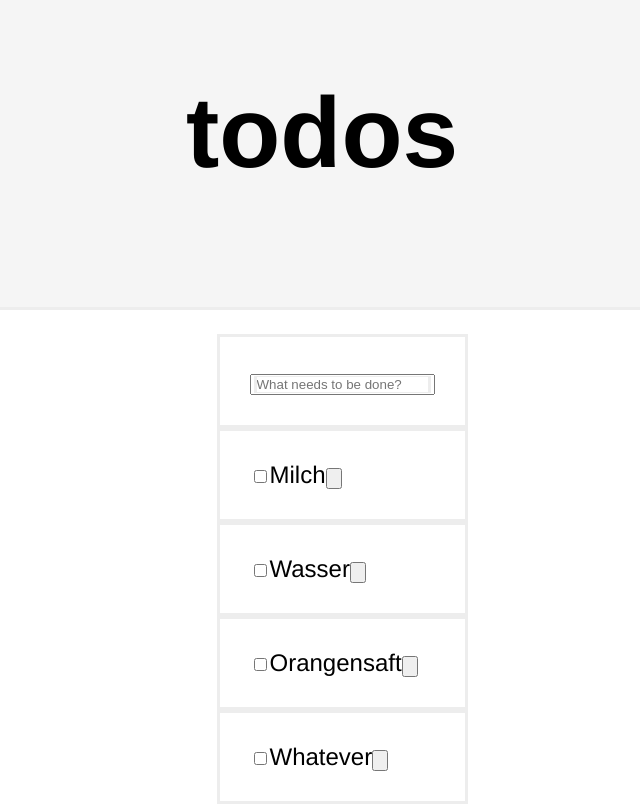
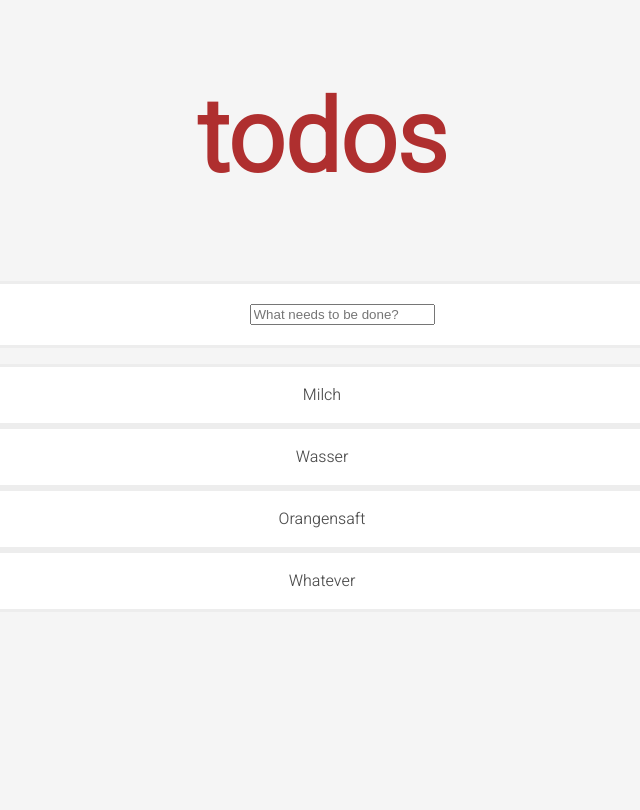
Before and after one commit to killer-r2d2/dev1920todo, a plain HTML site: page index.html in a window 1280 px wide. Shown: the whole page, without its empty margins (318-958 px from the left). Drawn offline with Linux system fonts and the light colour scheme.

Commit message:
Neuer Aufbau CSS und HTML

```diff
--- a/index.html
+++ b/index.html
@@ -6,6 +6,7 @@
     <meta http-equiv="X-UA-Compatible" content="ie=edge">
     <title>todos</title>
     <link rel="stylesheet" href="todoprojekt.css" type="text/css">
+    <link href="https://fonts.googleapis.com/css?family=Heebo:300&display=swap" rel="stylesheet">
  </head>
 <body>
 
@@ -18,12 +19,14 @@
 <!--main-->
 
 <main>
-    <ul>
-        <li><input placeholder="What needs to be done?"></li>
-        <li><input type="checkbox">Milch<input type="button"></li>
-        <li><input type="checkbox">Wasser<input type="button"></li>
-        <li><input type="checkbox">Orangensaft<input type="button"></li>
-        <li><input type="checkbox">Whatever<input type="button"></li>
+
+    <div class="li__placeholder"><input typ="text" placeholder="What needs to be done?"></div>
+
+    <ul class="ul__list">
+        <li input type="checkbox" id="A"><label for="A"></label><p>Milch</p><div class="redcross"></div></li>
+        <li input type="checkbox" id="B"><label for="B"></label><p>Wasser</p><div class="redcross"></div</li>
+        <li input type="checkbox" id="C"><label for="C"></label><p>Orangensaft</p><div class="redcross"></div</li>
+        <li input type="checkbox" id="D"><label for="D"></label><p>Whatever</p><div class="redcross"></div</li>
     </ul>
 </main>
 
--- a/todoprojekt.css
+++ b/todoprojekt.css
@@ -1,39 +1,43 @@
 
 body {
     background-color:#f5f5f5;
-    font-family: “Helvetica Neue”, Helvetica, Arial, sans-serif;
     font-size:16px;
+    font-family: 'Heebo', sans-serif;
+    border-left: 40px;
 }
 
 h1 {
-    font-size:6.25rem;
+    font-size: 6.25rem;
+    text-align: center;
+    color: #af2f2f;
 }
 
-ul {
-    font-size:1.5rem;
-    list-style-type: none;
+div {
+    padding: 20px;
+
 }
 
-main {
+.li__placeholder {
     background-color: #ffffff;
+    border: solid #ededed;
+    margin-left: 40px;
     display: flex;
     justify-content: center;
-    align-items: center;
-    border:solid #ededed;
-    margin: 50px;
-}
 
-header {
-    display: flex;
-    justify-content: center;
+
+
 }
 
 li {
-    border: solid  #ededed;
-    padding: 30px;
+    background-color: #ffffff;
+    display: flex;
+    justify-content: space-around;
+    color: #4d4d4d;
+    border: solid #ededed;
+}
+
+.redcross {
+
+
 
 }
-::placeholder {
-    border: solid #ededed;
-
-}
```
Also changed, not shown: redcross.png (added).
